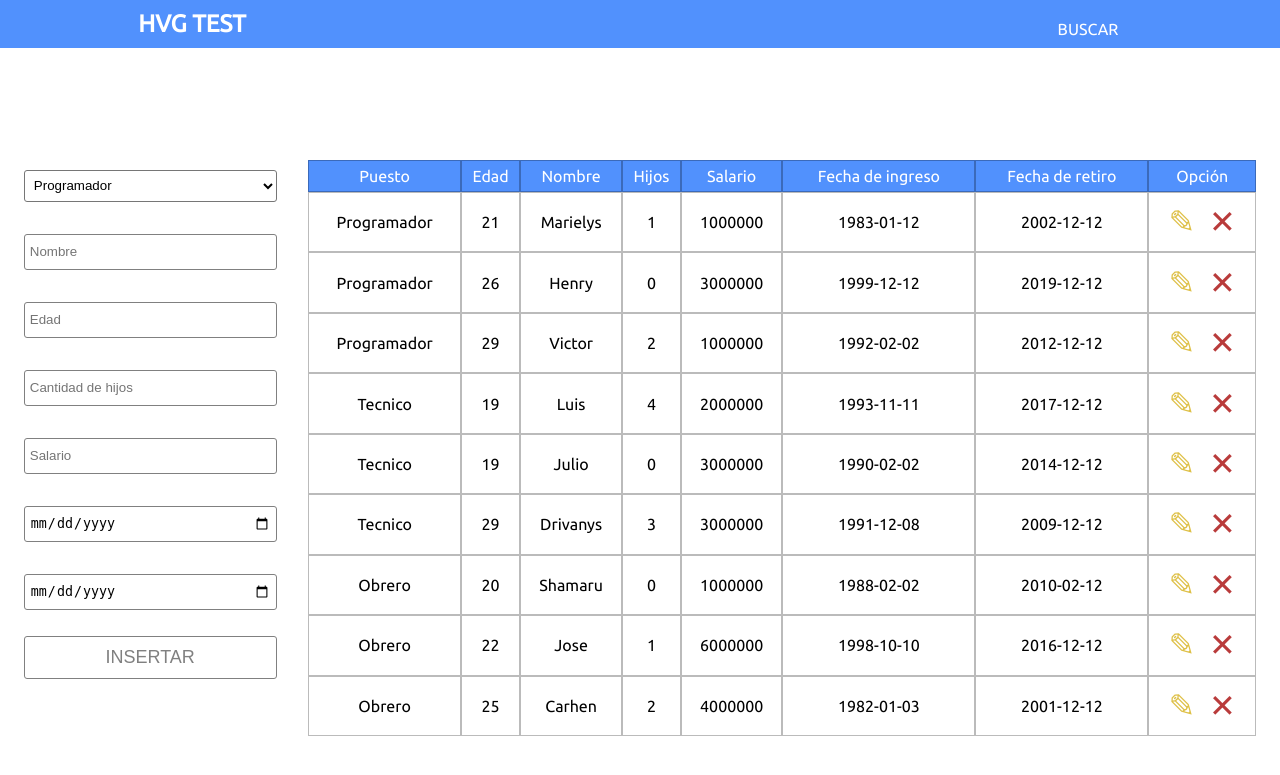
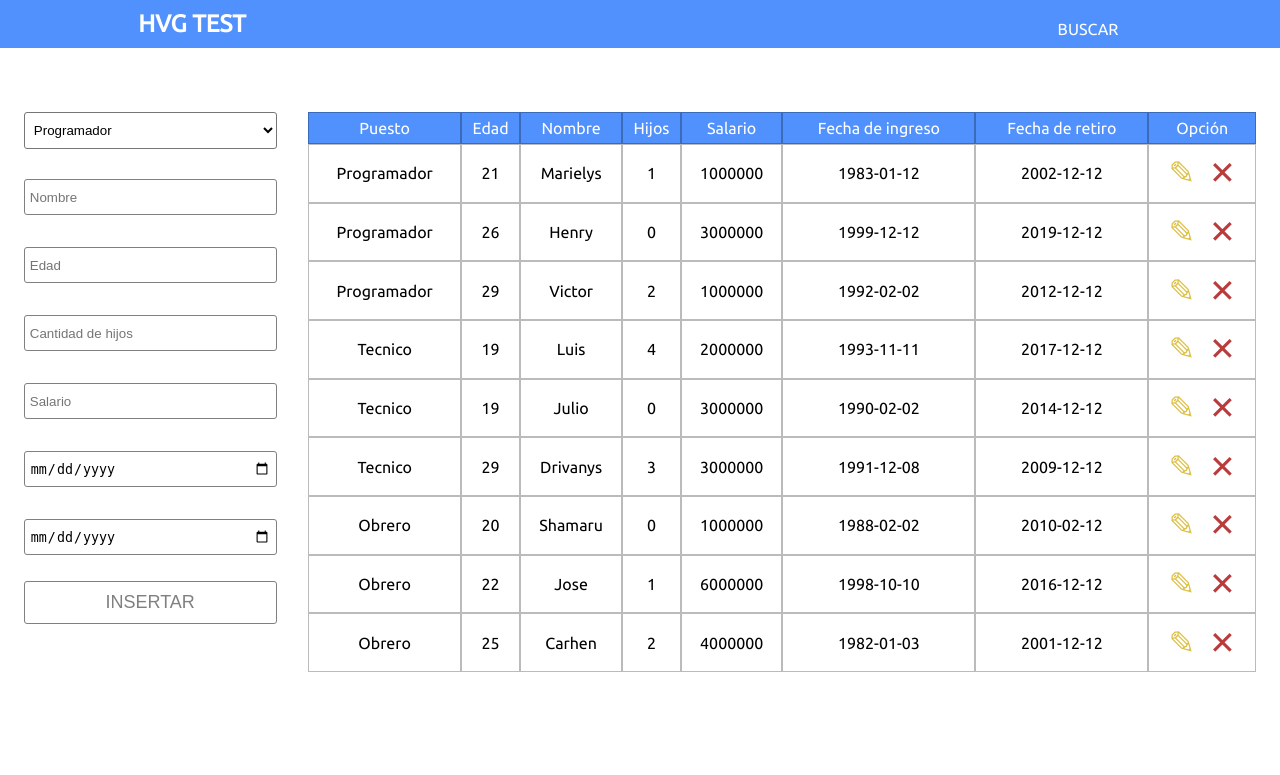
Before and after one commit to henryVentura14/Php-js-html-css-mysql, a PHP site: page / in a window 1280 px wide. Shown: the top 775 px of the page. Run offline with PHP 8.4, Linux system fonts and the light colour scheme; data comes from the database, SQL or seed files in the repository.

Commit message:
fixes positions forms

```diff
--- a/css/mainHvg.css
+++ b/css/mainHvg.css
@@ -8,31 +8,9 @@ a {
     text-decoration: none;
 }
 
-input {
-    margin-top: 1rem;
-    margin-bottom: 1rem;
-    padding: 5px 5px 5px 5px;
-    border-radius: 3px 3px 3px 3px;
-    border: solid 1px grey;
-    height: 1.5rem;
-}
-
-input:hover {
-    border: solid 1px rgb(81, 145, 253);
-}
-
-select, select::-webkit-outer-spin-button {
-    height: 2rem;
-    margin-top: 1rem;
-    margin-bottom: 1rem;
-    padding: 5px 5px 5px 5px;
-    border-radius: 3px 3px 3px 3px;
-    background-color: transparent;
-}
-
 table {
     padding-top: 2rem;
-    margin-top: 2rem;
+    margin-top: 3rem;
     border-radius: 1em;
 }
 
@@ -64,6 +42,27 @@ td {
     background-color: rgb(81, 145, 253);
     color: #fff;
     border: solid 1px transparent;
+}
+
+.input {
+    margin-top: 1rem;
+    margin-bottom: 1rem;
+    padding: 5px 5px 5px 5px;
+    border-radius: 3px 3px 3px 3px;
+    border: solid 1px grey;
+    height: 1.5rem;
+}
+
+.input:hover {
+    border: solid 1px rgb(81, 145, 253);
+}
+
+.select, .select::-webkit-outer-spin-button {
+    height: 2.3rem;
+    margin-bottom: 0.9rem;
+    padding: 5px 5px 5px 5px;
+    border-radius: 3px 3px 3px 3px;
+    background-color: transparent;
 }
 
 .link {
@@ -109,6 +108,7 @@ td {
 }
 
 .leftNavHvg {
+    text-align: center;
     display: flex;
     justify-content: space-around;
     align-content: center;
@@ -119,6 +119,7 @@ td {
 }
 
 .rightNavHvg {
+    text-align: center;
     display: flex;
     justify-content: space-around;
     align-content: center;
@@ -134,19 +135,26 @@ td {
     align-content: center;
     flex-direction: row;
     margin-bottom: 3rem;
-    margin-top: 6rem;
+    margin-top: 2rem;
     width: 100%;
     height: 40rem;
 }
 
 .contentFormHvg {
     position: relative;
-    top:2rem;
+    top: 3rem;
     width: 20%;
     height: 90%;
     flex-direction: column;
 }
-
+ .contentFormEdit{
+    position: absolute;
+    top: 5rem;
+    left: 35%;
+    width: 30%;
+    height: 90%;
+    flex-direction: column;
+ }
 .formHvg {
     display: flex;
     justify-content: center;
--- a/index.php
+++ b/index.php
@@ -18,7 +18,7 @@
         <?php session_unset();}?>
         <div class="contentFormHvg">
             <form action="./php/insert_employ.php" onsubmit="validarFormulario()" method="POST" class="formHvg">
-                <select name="puesto" id="puesto">
+                <select class="select" name="puesto" id="puesto">
                     <option value="1">
                         Programador
                     </option>
@@ -29,12 +29,12 @@
                         Obrero
                     </option>
                 </select>
-                <input type="text" id="nombre" name="nombre" placeholder="Nombre">
-                <input type="text" id="edad" name="edad" placeholder="Edad" />
-                <input type="text" id="hijos" name="hijos" placeholder="Cantidad de hijos" />
-                <input type="text" id="salario" name="salario" placeholder="Salario" />
-                <input type="date" id="ingreso" name="ingreso" placeholder="Ingreso" />
-                <input type="date" id="retiro" name="retiro" placeholder="Retiro" />
+                <input class="input" type="text" id="nombre" name="nombre" placeholder="Nombre">
+                <input class="input" type="text" id="edad" name="edad" placeholder="Edad" />
+                <input class="input" type="text" id="hijos" name="hijos" placeholder="Cantidad de hijos" />
+                <input class="input" type="text" id="salario" name="salario" placeholder="Salario" />
+                <input class="input" type="date" id="ingreso" name="ingreso" placeholder="Ingreso" />
+                <input class="input" type="date" id="retiro" name="retiro" placeholder="Retiro" />
                 <button class="btn" name="insert_employ" id="button" type="submit">INSERTAR</button>
             </form>
         </div>
--- a/php/header.php
+++ b/php/header.php
@@ -6,6 +6,7 @@
     <meta http-equiv="X-UA-Compatible" content="ie=edge">
     <title>My capacity test</title>
     <link rel="stylesheet" href="./css/mainHvg.css">
+    <link rel="stylesheet" href="./css/landing.css">
     <link rel="icon" type="image/png" href="img/skills.png">
     <link href="https://fonts.googleapis.com/css?family=Ubuntu&display=swap" rel="stylesheet">
 </head>
--- a/search_employ.php
+++ b/search_employ.php
@@ -13,9 +13,9 @@
             <div class="contentFormHvg">
                 <form action="search_employ.php" method="POST" class="formHvg">
                     Fecha de ingreso
-                    <input type="date" id="ingreso" name="ingreso">
+                    <input class="input" type="date" id="ingreso" name="ingreso">
                     Fecha de retiro
-                    <input type="date" id="retiro" name="retiro" />
+                    <input class="input" type="date" id="retiro" name="retiro" />
                     <button class="btn" name="search_employ" type="submit">BUSCAR</button>
                 </form>
             </div>
```
Also changed, not shown: css/landing.css (added, +35 -0 lines), edit_employ.php (+8 -8 lines), landing_page.php (added, +18 -0 lines).
